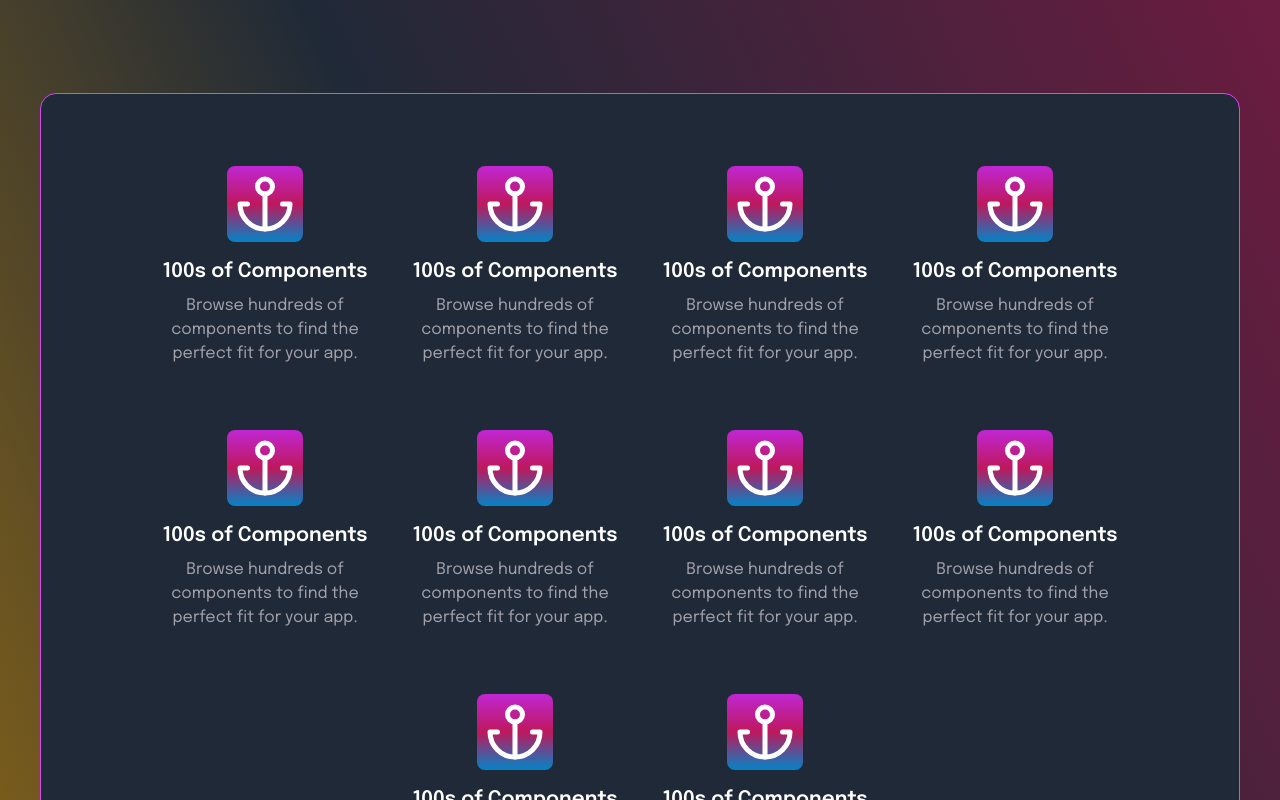
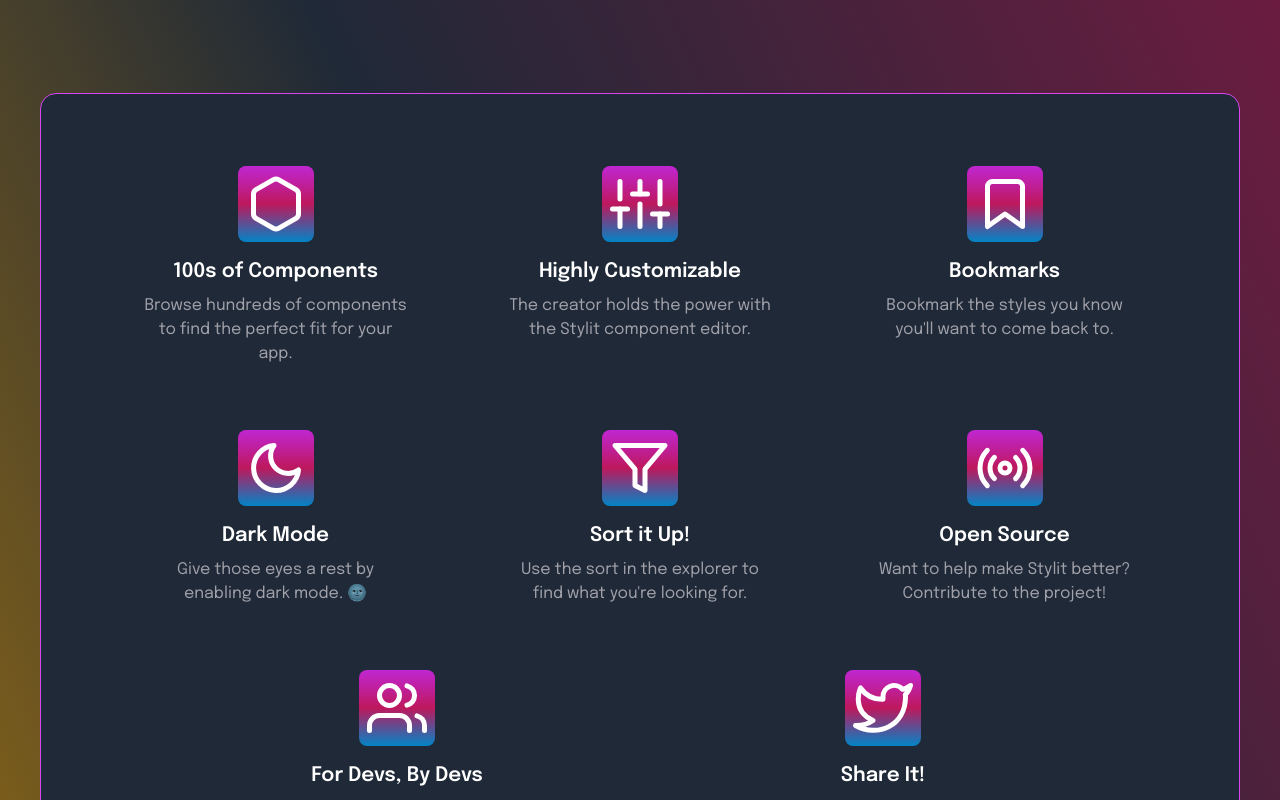
Before and after one commit to BlakeEriks/stylit, a Next.js app: page / in a window 1280 px wide. Shown: the part 660-1460 px from the top of the page. Built offline with nearby package versions, Linux system fonts and the light colour scheme; no server answers.

Commit message:
Fill out features with content

```diff
--- a/components/Features.tsx
+++ b/components/Features.tsx
@@ -1,6 +1,4 @@
-import {
-  FiAnchor
-} from "react-icons/fi";
+import { FiBookmark, FiFilter, FiHexagon, FiMoon, FiRadio, FiSliders, FiTwitter, FiUsers } from "react-icons/fi";
 
 const Features = () => {
 
@@ -8,59 +6,49 @@ const Features = () => {
     {
       title: "100s of Components",
       description: "Browse hundreds of components to find the perfect fit for your app.",
-      icon: <FiAnchor />
+      icon: <FiHexagon />
     },
     {
-      title: "100s of Components",
-      description: "Browse hundreds of components to find the perfect fit for your app.",
-      icon: <FiAnchor />
+      title: "Highly Customizable",
+      description: "The creator holds the power with the Stylit component editor.",
+      icon: <FiSliders />
     },
     {
-      title: "100s of Components",
-      description: "Browse hundreds of components to find the perfect fit for your app.",
-      icon: <FiAnchor />
+      title: "Bookmarks",
+      description: "Bookmark the styles you know you'll want to come back to.",
+      icon: <FiBookmark />
     },
     {
-      title: "100s of Components",
-      description: "Browse hundreds of components to find the perfect fit for your app.",
-      icon: <FiAnchor />
+      title: "Dark Mode",
+      description: "Give those eyes a rest by enabling dark mode. 🌚",
+      icon: <FiMoon />
     },
     {
-      title: "100s of Components",
-      description: "Browse hundreds of components to find the perfect fit for your app.",
-      icon: <FiAnchor />
+      title: "Sort it Up!",
+      description: "Use the sort in the explorer to find what you're looking for.",
+      icon: <FiFilter />
     },
     {
-      title: "100s of Components",
-      description: "Browse hundreds of components to find the perfect fit for your app.",
-      icon: <FiAnchor />
+      title: "Open Source",
+      description: "Want to help make Stylit better? Contribute to the project!",
+      icon: <FiRadio />
     },
     {
-      title: "100s of Components",
-      description: "Browse hundreds of components to find the perfect fit for your app.",
-      icon: <FiAnchor />
+      title: "For Devs, By Devs",
+      description: "We are stronger together! Share and use the coolest styles.",
+      icon: <FiUsers />
     },
     {
-      title: "100s of Components",
-      description: "Browse hundreds of components to find the perfect fit for your app.",
-      icon: <FiAnchor />
-    },
-    {
-      title: "100s of Components",
-      description: "Browse hundreds of components to find the perfect fit for your app.",
-      icon: <FiAnchor />
-    },
-    {
-      title: "100s of Components",
-      description: "Browse hundreds of components to find the perfect fit for your app.",
-      icon: <FiAnchor />
-    },
+      title: "Share It!",
+      description: "Know someone who'd benefit from 💄stylit? Share it! #stylit",
+      icon: <FiTwitter />
+    }
   ]
 
   return (
-    <div className="w-full flex justify-center flex-wrap ">
+    <div className="w-full flex justify-evenly flex-wrap ">
       {features.map(({icon, title, description}, index) => (
-        <div key={index} className="flex flex-col items-center flex-wrap min-w-[10vw] max-w-[250px] px-4 py-8" data-aos="fade-left">
+        <div key={index} className="flex min-w-[300px] md:basis-1/4 flex-col items-center flex-wrap  px-4 py-8" data-aos="fade-left">
           <div className="rounded-lg bg-gradient-to-b from-fuchsia-600 via-pink-700 to-sky-600 text-white p-2 text-6xl">
             {icon}
           </div>
```
